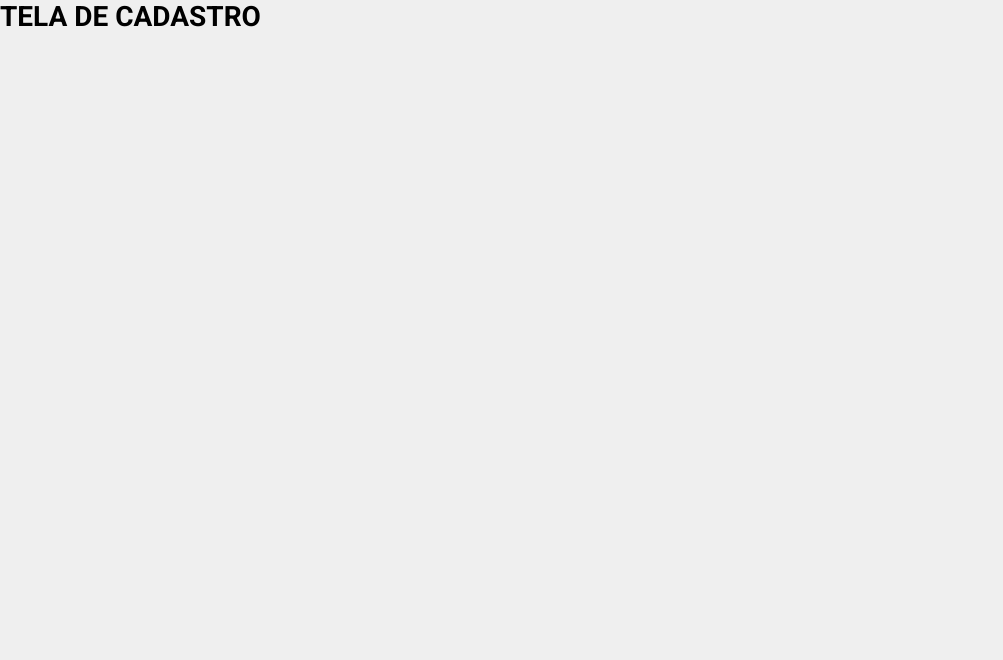
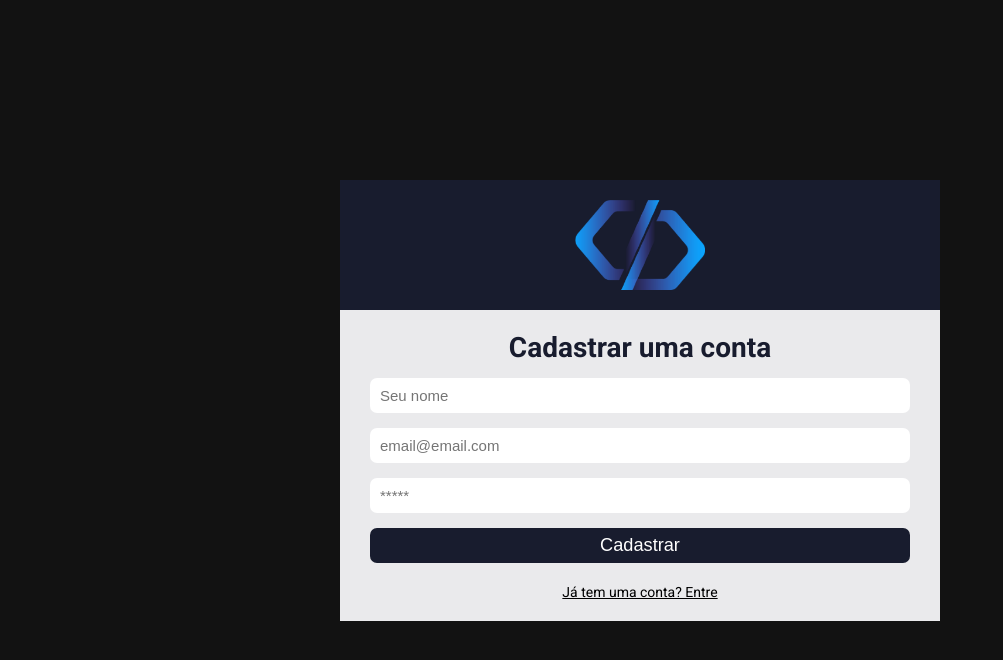
Before and after one commit to Lipe85/call-system, a React (Create React App) app: page /register in a window 1280 px wide. Shown: the top 660 px of the page, without its empty margins (0-1003 px from the left). Built offline with nearby package versions, Linux system fonts and the light colour scheme.

Commit message:
Criação do contect e layout pag cadastro

```diff
--- /dev/null
+++ b/src/contexts/auth.js
@@ -0,0 +1,37 @@
+
+import {useState, createContext, useEffect} from 'react';
+//import firebase from '../services/firebaseConnection';
+
+export const AuthContext = createContext({});
+
+function AuthProvider({ childreen }){
+
+    const [user, setUser] = useState(null);
+    const [loadingAuth, setLoadingAuth] = useState(false);
+    const [loading, setLoading] = useState(true);
+
+    useEffect(()=> {
+
+        function loadStorage(){
+            const storageUser = localStorage.getItem('SistemaUser');
+
+            if(storageUser){
+                setUser(JSON.parse(storageUser));
+                setLoading(false);
+            }
+
+            setLoading(false);
+        }
+
+        loadStorage();
+
+    },[])
+
+    return(
+        <AuthContext.Provider value={{signed: !!user, user, loading}}>
+            {childreen}
+        </AuthContext.Provider>
+    )
+}
+
+export default AuthProvider;
--- a/src/pages/SignUp/index.js
+++ b/src/pages/SignUp/index.js
@@ -1,8 +1,35 @@
+import { useState } from 'react';
+import { Link } from 'react-router-dom';
+import logo from '../../assets/logo.png';
 
 function SignUp() {
+    const [nome, setNome] = useState('');
+    const [email, setEmail] = useState('');
+    const [password, setPassword] = useState('');
+
+    function handleSubmit(e){
+      e.preventDefault();
+      alert("Clicou");
+    }
+
     return (
-      <div>
-        <h1>TELA DE CADASTRO</h1>
+      <div className='container-center'>
+        <div className='login'>
+          <div className='login-area'>
+            <img src={logo} alt="Sistema Logo" />
+          </div>
+
+          <form onSubmit={handleSubmit}>
+            <h1>Cadastrar uma conta</h1>
+            <input type="text" placeholder='Seu nome' value={nome} onChange={(e)=>setNome(e.target.value)} />
+            <input type="text" placeholder="email@email.com" value={email} onChange={(e)=> setEmail(e.target.value)} />
+            <input type="password" placeholder="*****" value={password} onChange={(e)=> setPassword(e.target.value)} />
+            <button type="submit">Cadastrar</button>
+          </form>
+
+          <Link to="/">Já tem uma conta? Entre</Link>
+
+        </div>
       </div>
     );
   }
--- a/src/routes/Route.js
+++ b/src/routes/Route.js
@@ -1,5 +1,6 @@
-
+import { useContext } from 'react';
 import { Route, Redirect } from 'react-router-dom';
+import { AuthContext } from '../contexts/auth';
 
 export default function RouteWrapper({
     component: Component,
@@ -7,8 +8,7 @@
     ...rest
 }){
 
-    const loading = false;
-    const signed = false;
+    const {signed, loading} = useContext(AuthContext);
 
     if(loading){
         return(
```
Also changed, not shown: src/App.js (+6 -3 lines), 1 other file (tests, documents, lock files or other folders).
